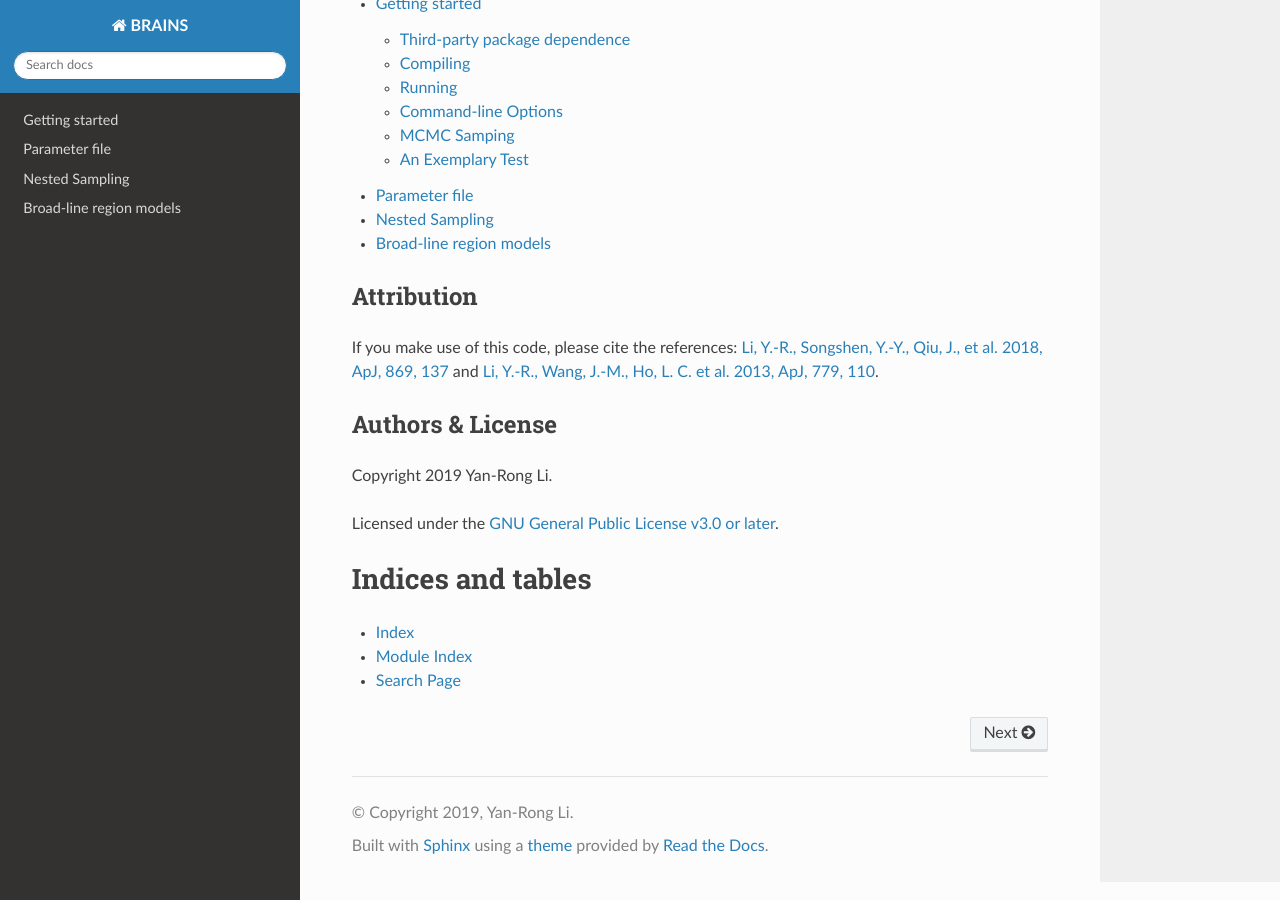
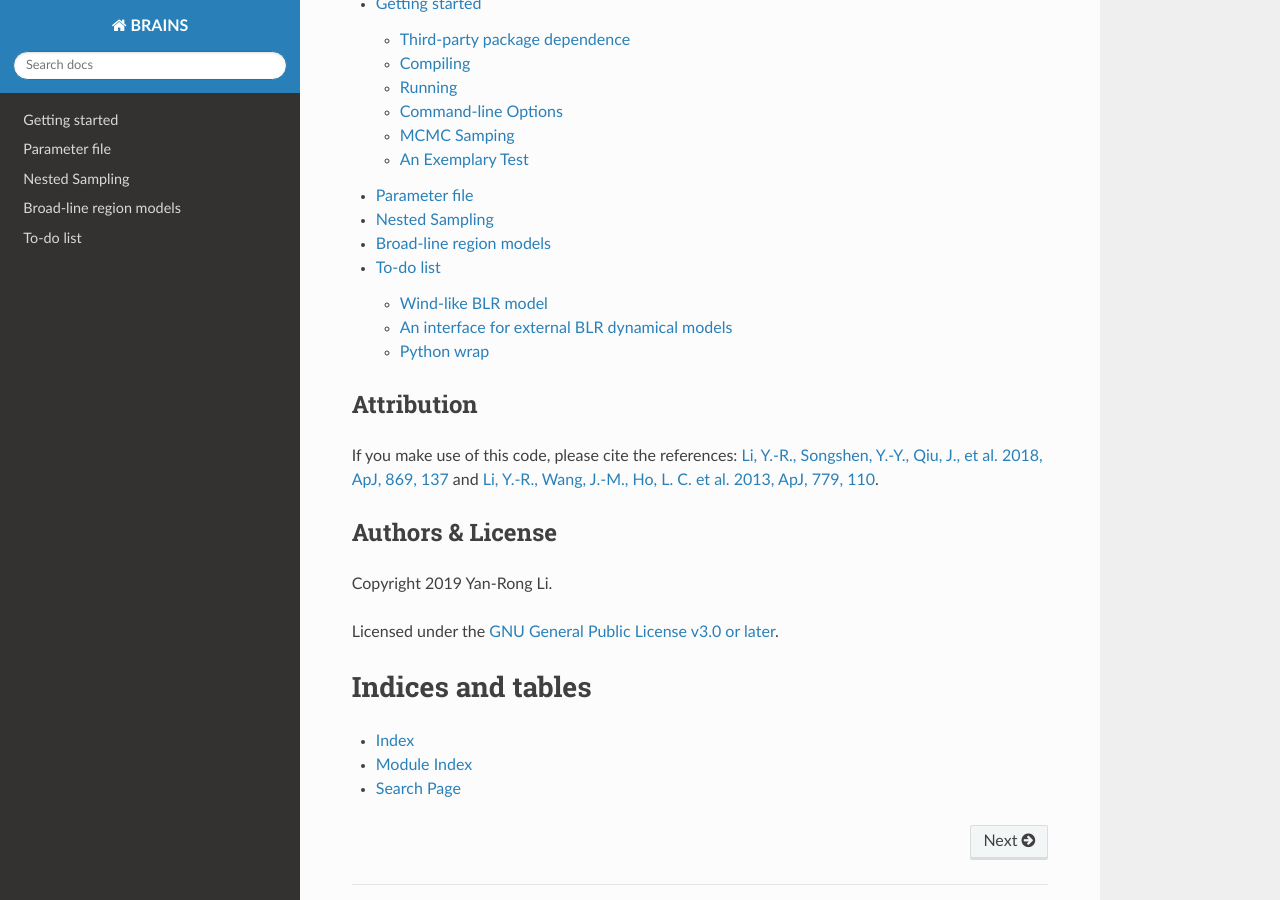
Before and after one commit to LiyrAstroph/BRAINS, a Sphinx documentation site: the page built from docs/index.rst, in a window 1280 px wide and 900 px high, scrolled down 447 px. Built offline with Sphinx 7.4.7 and the Read the Docs theme 2.0.0, drawn with Linux system fonts in a browser that asks for light colours.

Commit message:
update comments and docs.

```diff
--- a/docs/index.rst
+++ b/docs/index.rst
@@ -25,6 +25,7 @@ Documentation
    param.rst
    mcmc.rst
    model.rst
+   todo.rst
 
 
 Attribution
--- /dev/null
+++ b/docs/todo.rst
@@ -0,0 +1,15 @@
+***********************
+To-do list
+***********************
+
+Wind-like BLR model
+===================
+Create a wind-like BLR model.
+
+An interface for external BLR dynamical models
+==============================================
+Create an interface to all users to input their own BLR dynamical models.
+
+Python wrap
+===========
+Create a Python wrapper to call ``brains`` in Python environoment.
```
Also changed, not shown: 2 other files.
